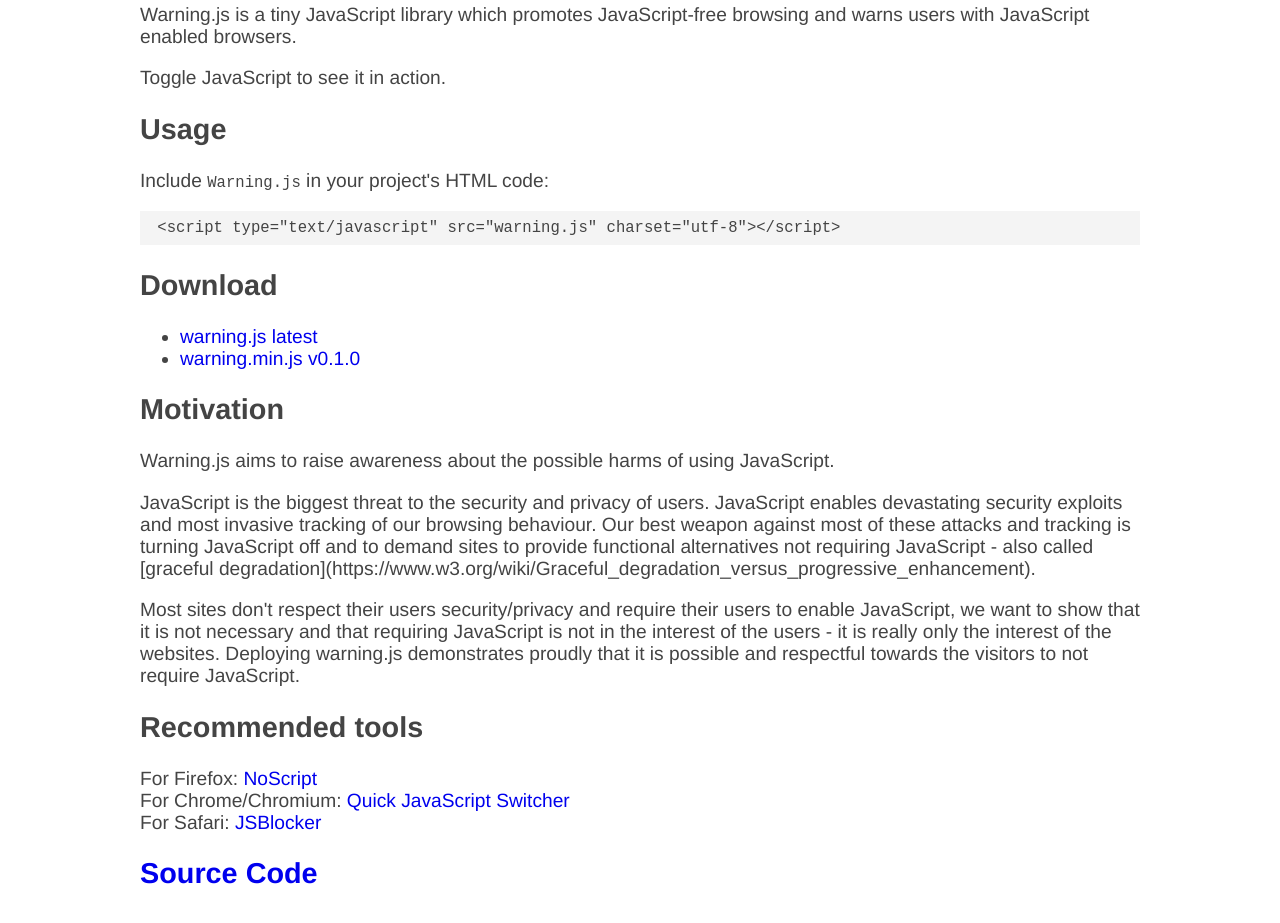
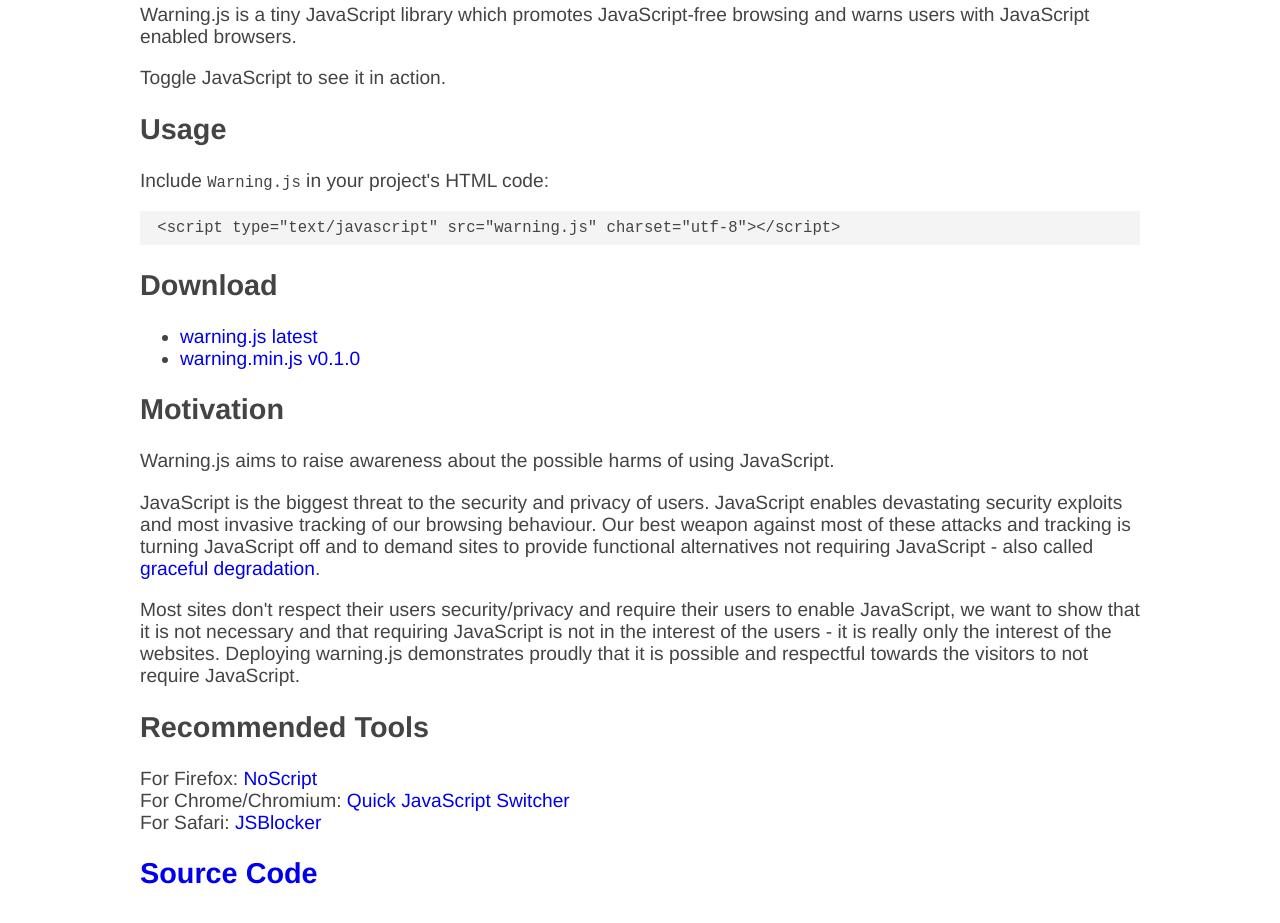
Before and after one commit to asciimoo/warning.js, a plain HTML site: page index.html in a window 1280 px wide. Shown: the part 179-1102 px from the top of the page. Drawn offline with Linux system fonts and the light colour scheme.

Commit message:
[fix] capitalize titles and fix link in demo

```diff
--- a/index.html
+++ b/index.html
@@ -40,10 +40,10 @@ a { text-decoration: none; }
 
         <p>Warning.js aims to raise awareness about the possible harms of using JavaScript.</p>
 
-        <p>JavaScript is the biggest threat to the security and privacy of users. JavaScript enables devastating security exploits and most invasive tracking of our browsing behaviour. Our best weapon against most of these attacks and tracking is turning JavaScript off and to demand sites to provide functional alternatives not requiring JavaScript -  also called [graceful degradation](https://www.w3.org/wiki/Graceful_degradation_versus_progressive_enhancement).</p>
+        <p>JavaScript is the biggest threat to the security and privacy of users. JavaScript enables devastating security exploits and most invasive tracking of our browsing behaviour. Our best weapon against most of these attacks and tracking is turning JavaScript off and to demand sites to provide functional alternatives not requiring JavaScript - also called <a href="https://www.w3.org/wiki/Graceful_degradation_versus_progressive_enhancement">graceful degradation</a>.</p>
         <p>Most sites don't respect their users security/privacy and require their users to enable JavaScript, we want to show that it is not necessary and that requiring JavaScript is not in the interest of the users - it is really only the interest of the websites. Deploying warning.js demonstrates proudly that it is possible and respectful towards the visitors to not require JavaScript.</p>
 
-        <h2>Recommended tools</h2>
+        <h2>Recommended Tools</h2>
 
         <div>For Firefox: <a href="http://noscript.org/">NoScript</a></div>
         <div>For Chrome/Chromium: <a href="https://chrome.google.com/webstore/detail/quick-javascript-switcher/geddoclleiomckbhadiaipdggiiccfje">Quick JavaScript Switcher</a></div>
```
Also changed, not shown: 1 other file.
